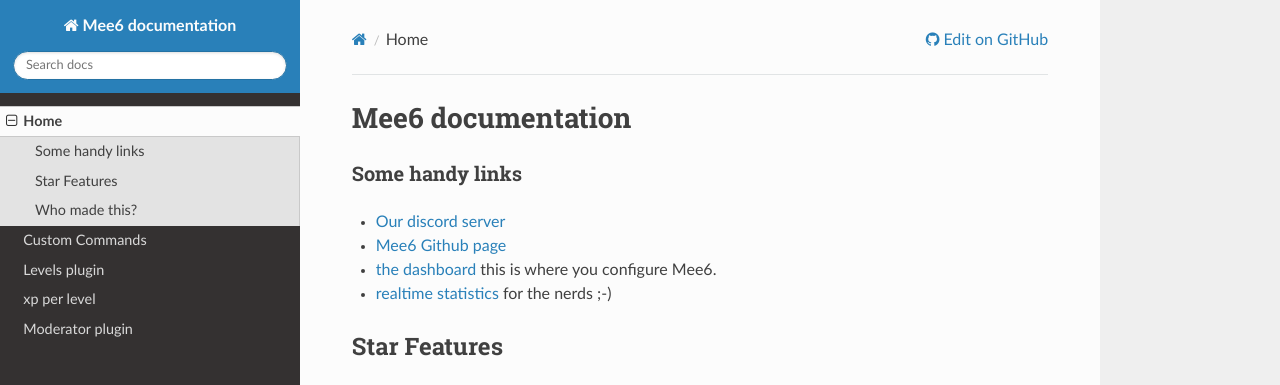
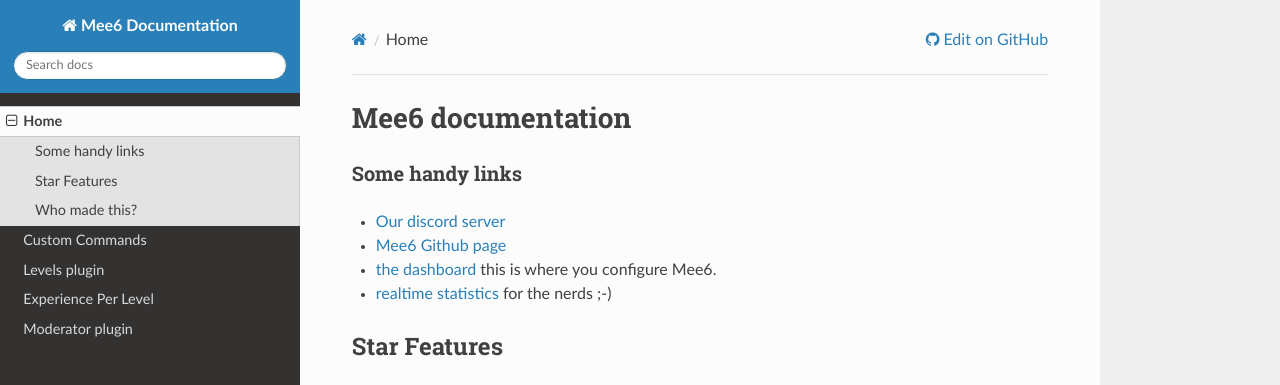
Before and after one commit to Mee6/Mee6-documentation, an MkDocs documentation site: the page built from docs/index.md, in a window 1280 px wide. Shown: the top 385 px of the page. Built offline with MkDocs 1.6.1, drawn with Linux system fonts in a browser that asks for light colours; nearby versions of some CDN libraries; old or Windows-style settings are respelled for this version of MkDocs.

Commit message:
Update mkdocs.yml

```diff
--- a/mkdocs.yml
+++ b/mkdocs.yml
@@ -1,4 +1,4 @@
-site_name: Mee6 documentation
+site_name: Mee6 Documentation
 site_url: http://SilBoydens.github.io/Mee6-documentation
 repo_url: https://github.com/SilBoydens/Mee6-documentation
 repo_name: GitHub
@@ -13,5 +13,5 @@
 #  - Example: example.md
   - Custom Commands: Commands.md
   - Levels plugin: Levels.md
-  - xp per level: levelxp.md
+  - Experience Per Level: levelxp.md
   - Moderator plugin: Moderator.md
```
